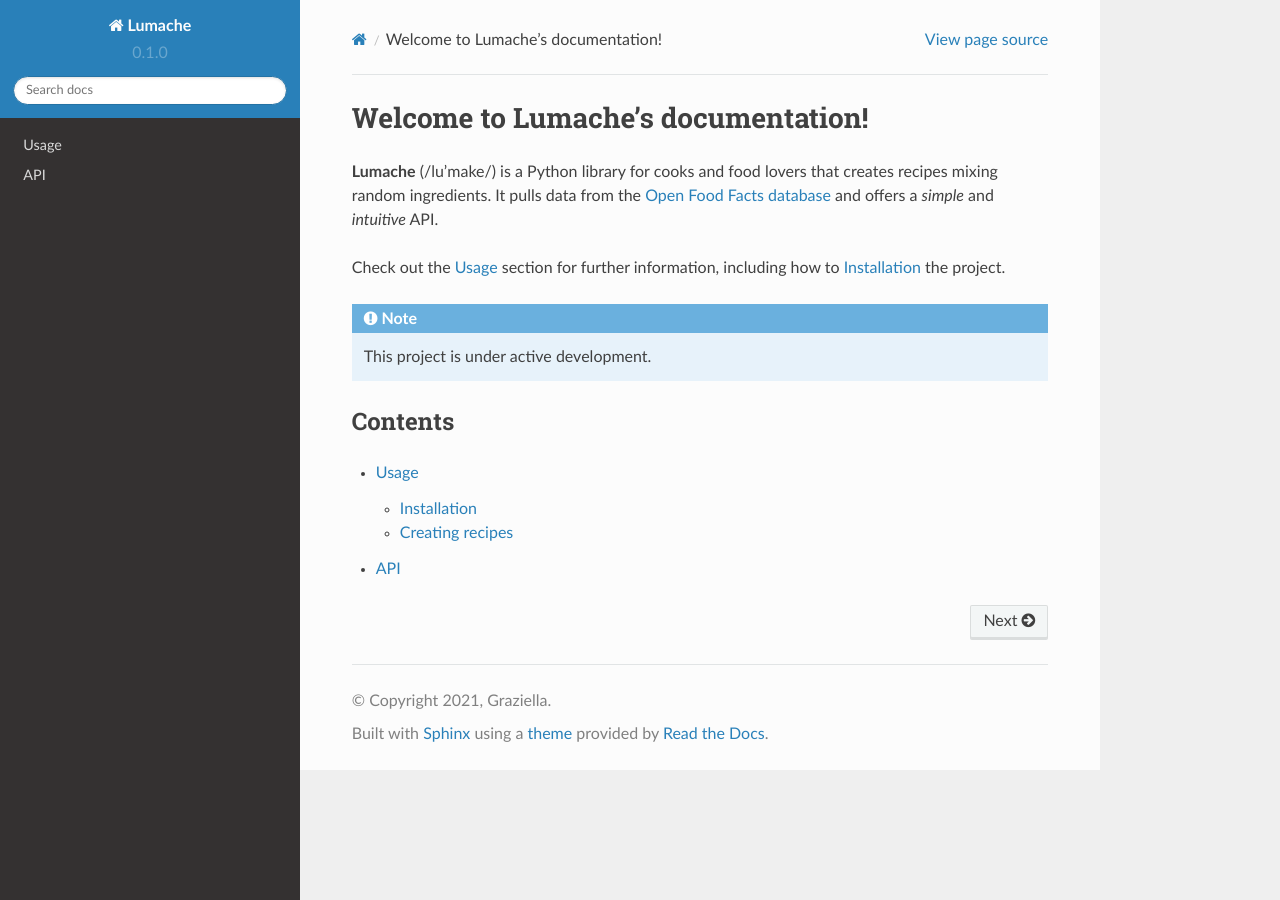
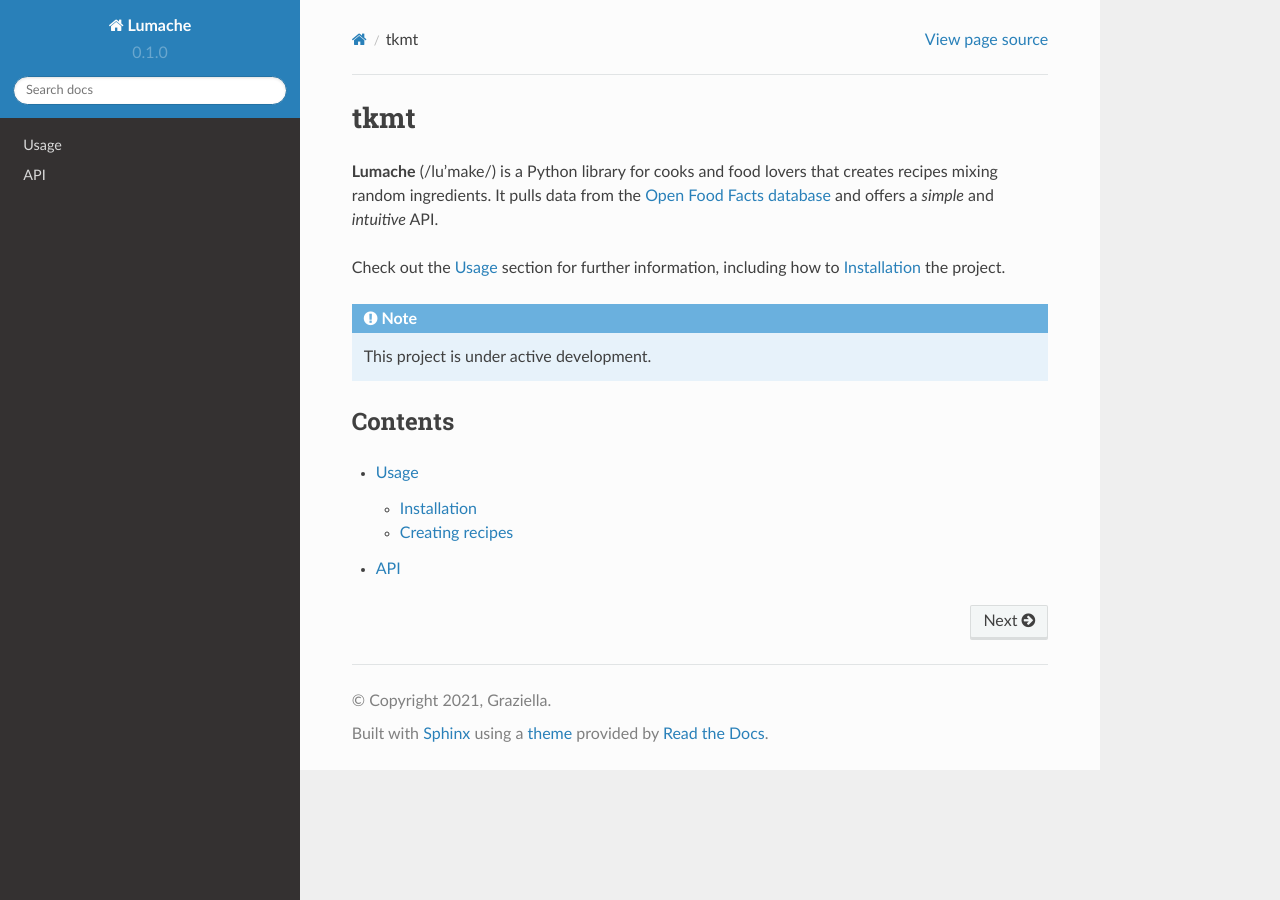
Before and after one commit to tkmtpackage/tkmt_ensemble, a Sphinx documentation site: the page built from docs/source/index.rst, in a window 1280 px wide. Built offline with Sphinx 7.4.7 and the Read the Docs theme 2.0.0, drawn with Linux system fonts in a browser that asks for light colours.

Commit message:
Update index.rst

```diff
--- a/docs/source/index.rst
+++ b/docs/source/index.rst
@@ -1,4 +1,4 @@
-Welcome to Lumache's documentation!
+tkmt
 ===================================
 
 **Lumache** (/lu'make/) is a Python library for cooks and food lovers
```
